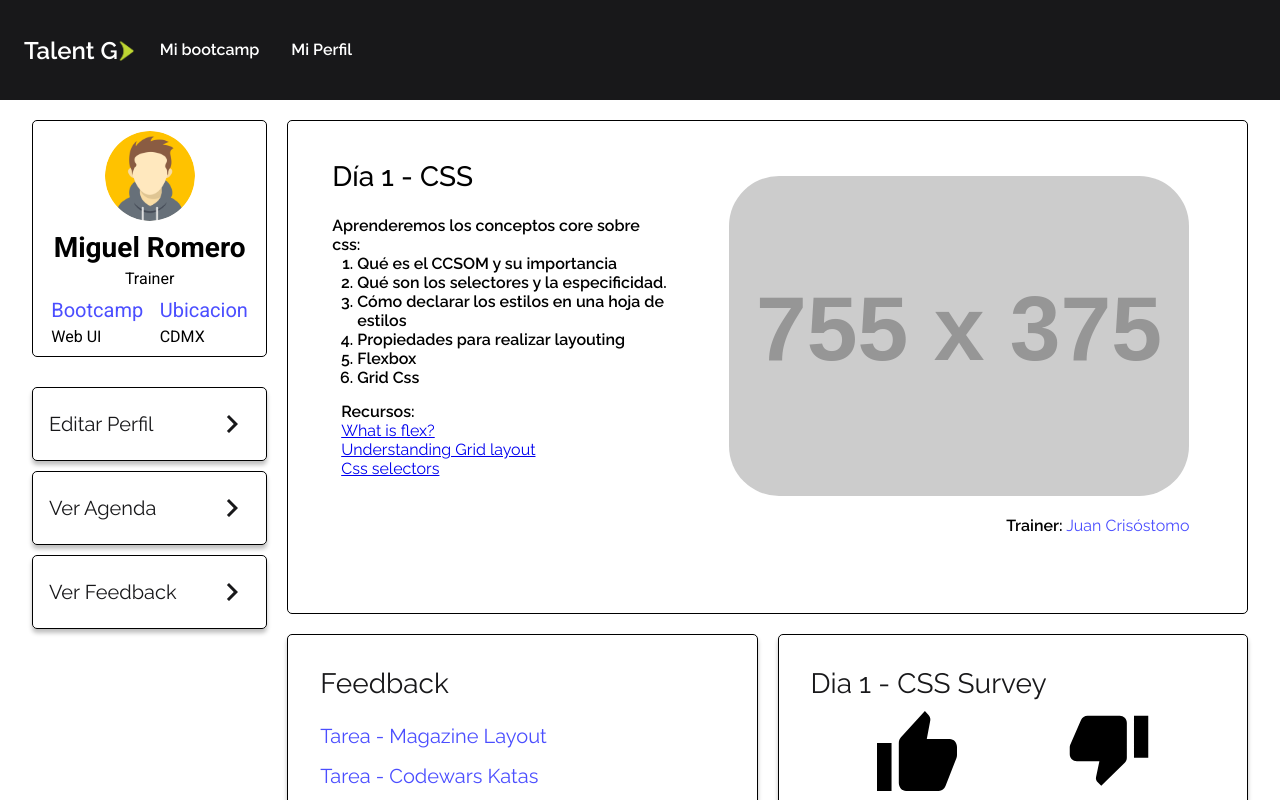
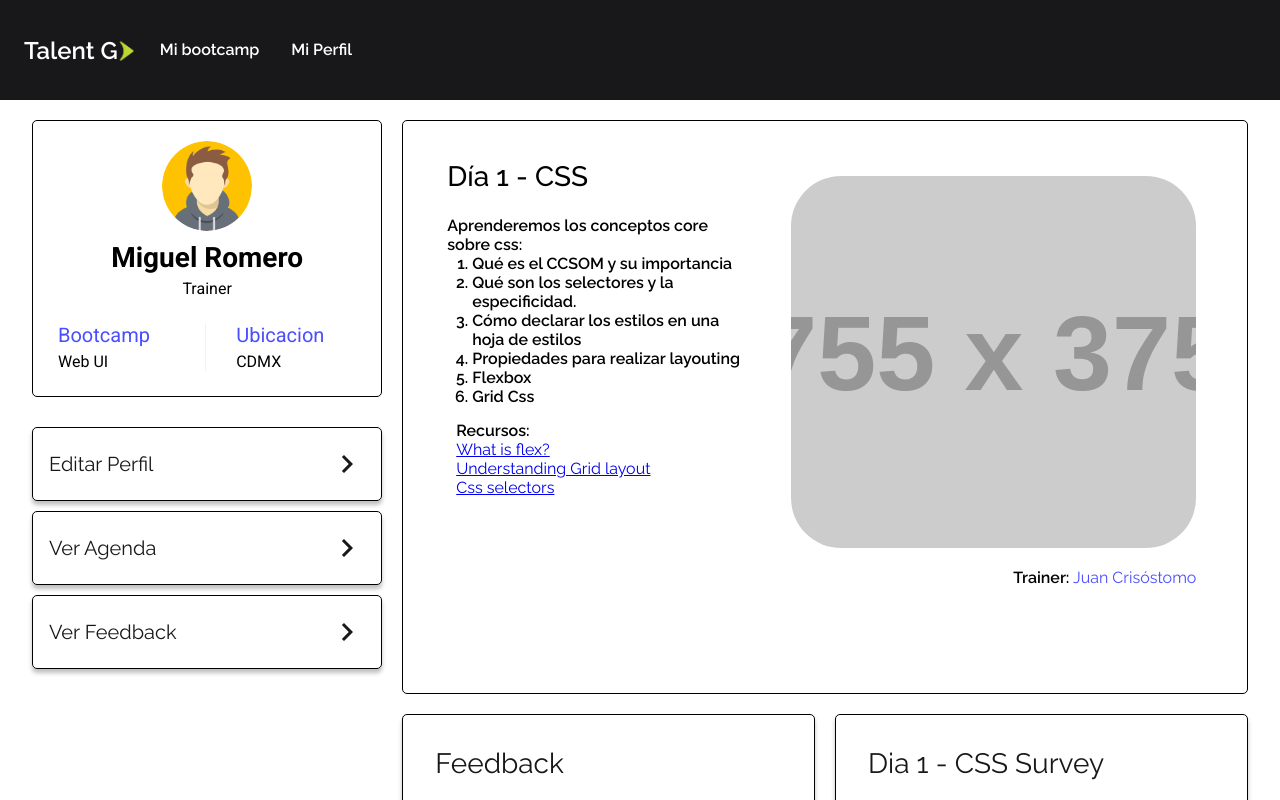
Before and after one commit to Talent-G/Talent-G, a React (Create React App) app: page / in a window 1280 px wide. Shown: the top 800 px of the page. Built offline with nearby package versions, Linux system fonts and the light colour scheme.

Commit message:
added styles to info card

```diff
--- a/src/components/BottomCard/styles.css
+++ b/src/components/BottomCard/styles.css
@@ -6,8 +6,8 @@
   max-height: 170px;
   padding: 2rem;
   box-shadow: var(--box-shadow);
-  /* border: 1px solid #000000; */
   scroll-behavior: auto;
+
 }
 
 
--- a/src/components/Footer/styles.css
+++ b/src/components/Footer/styles.css
@@ -7,9 +7,10 @@ footer {
   bottom: 0; */
   width: 100%;
   height: 55px;
+  padding:0 15px 0 0;
 }
 
 footer img {
   height: 3rem;
-  margin: 0 0.5rem;
+  margin: 0 1rem;
 }
--- a/src/components/Header/styles.css
+++ b/src/components/Header/styles.css
@@ -2,6 +2,7 @@ header {
   grid-area: header;
   font-family: "Raleway", sans-serif;
   font-weight: 600;
+
 }
 
 nav.header-nav {
--- a/src/components/InfoProfile/index.js
+++ b/src/components/InfoProfile/index.js
@@ -12,7 +12,7 @@ function InfoProfile({ name, rol, bootcamp, location, image }) {
       </div>
       <ProfileData name={name} rol={rol} />
       <div className='profile__info'>
-        <div className='info__container'>
+        <div className='info__container sidebar'>
           <h2>Bootcamp</h2>
           <span>{bootcamp}</span>
         </div>
--- a/src/components/InfoProfile/styles.css
+++ b/src/components/InfoProfile/styles.css
@@ -18,7 +18,7 @@
   height: 90px;
   width: 100%;
   display: flex;
-  margin-bottom: 10px;
+  margin: 10px 0 10px 0;
   justify-content: center;
 }
 
@@ -40,7 +40,27 @@
 .profile__info {
   display: flex;
   justify-content: space-around;
+  align-self:center;
   margin-top: 10px;
+}
+
+.info__container {
+  margin:15px;
+  width:120px;
+  white-space: nowrap;
+  text-overflow:clip;
+  overflow: hidden;
+}
+
+.info__container:hover{
+overflow:visible;
+cursor:pointer;
+text-overflow: string;
+}
+
+.sidebar {
+border-right:1px solid #f2f2f2;
+padding-right:1.7rem;
 }
 
 .info__container > h2 {
--- a/src/components/Survey/styles.css
+++ b/src/components/Survey/styles.css
@@ -10,8 +10,8 @@
 }
 
 .vote__like {
-  width: 80px;
-  height: 80px;
+  width: 70px;
+  height: 70px;
   margin-right: 10px;
 }
 
@@ -22,14 +22,17 @@
 }
 
 .button__like {
- margin: 10px 40px 0 0;
+ margin: 25px 40px 0 0;
  cursor: pointer;
  background: none;
  outline: none;
  border: none;
+ border-right:1px solid #f2f2f2;
+ padding-right:5rem;
 }
+
 .button__dislike {
-  margin: 10px 0 0 40px;
+  margin: 25px 0 0 40px;
   cursor: pointer;
   background: none;
   outline: none;
```
Also changed, not shown: 1 other file (tests, documents, lock files or other folders).
